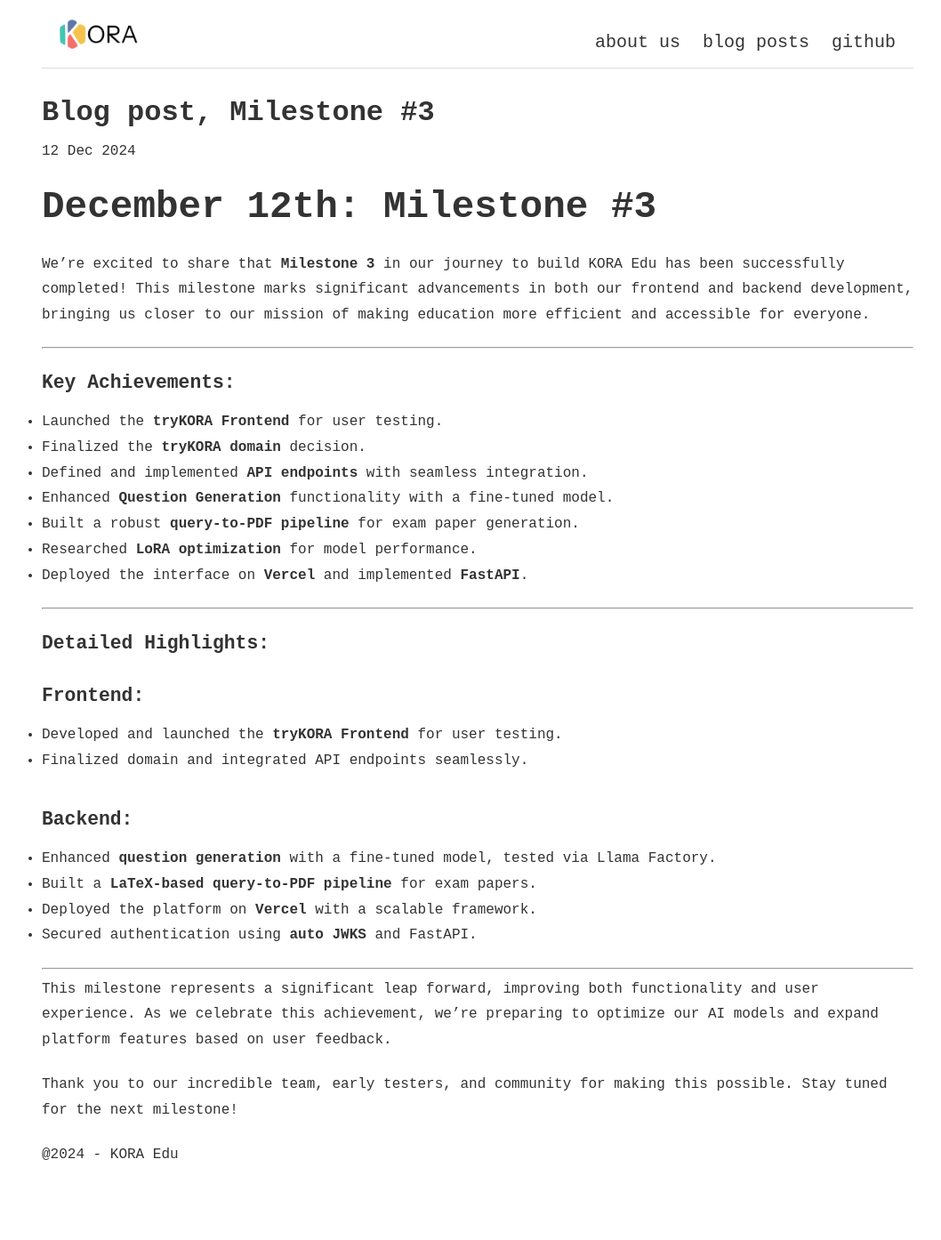
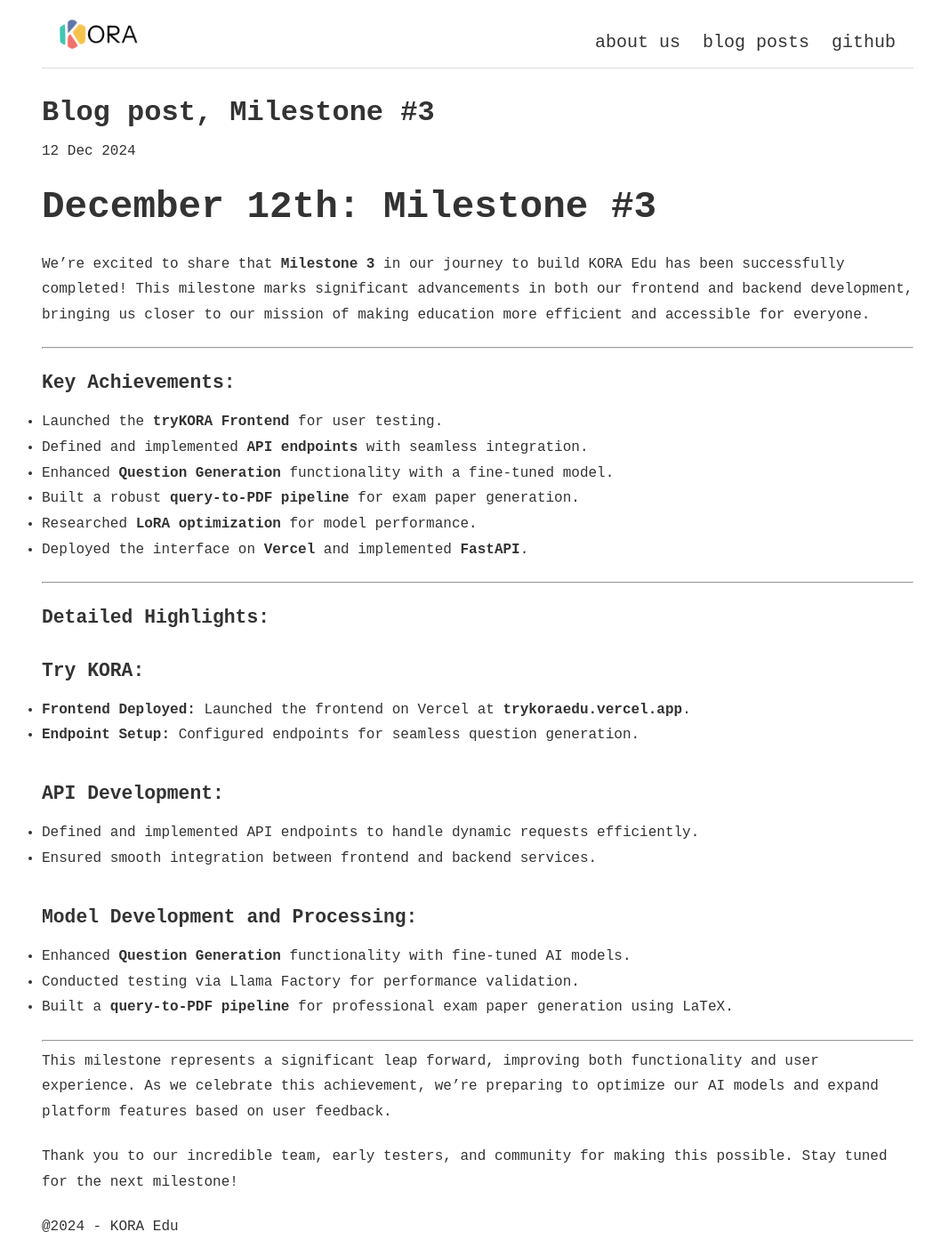
Before and after one commit to kora-edu/kora-edu.github.io, a Jekyll site: the page built from _posts/2024-12-12-milestone-3.md, in a window 1280 px wide. Shown: the whole page at 89% size, without its empty margins (103-1161 px from the left). Built offline with Jekyll 4.4.1, drawn with Linux system fonts in a browser that asks for light colours; before the commit the page ends 1313 px from its top, so only the background shows below that.

Commit message:
Update 2024-12-12-milestone-3.md

```diff
--- a/_posts/2024-12-12-milestone-3.md
+++ b/_posts/2024-12-12-milestone-3.md
@@ -13,7 +13,6 @@
 
 ### Key Achievements:
 - Launched the **tryKORA Frontend** for user testing.
-- Finalized the **tryKORA domain** decision.
 - Defined and implemented **API endpoints** with seamless integration.
 - Enhanced **Question Generation** functionality with a fine-tuned model.
 - Built a robust **query-to-PDF pipeline** for exam paper generation.
@@ -24,15 +23,18 @@
 
 ### Detailed Highlights:
 
-#### **Frontend:**
-- Developed and launched the **tryKORA Frontend** for user testing.
-- Finalized domain and integrated API endpoints seamlessly.
+#### **Try KORA:**
+- **Frontend Deployed:** Launched the frontend on Vercel at [trykoraedu.vercel.app](http://trykoraedu.vercel.app).
+- **Endpoint Setup:** Configured endpoints for seamless question generation.
 
-#### **Backend:**
-- Enhanced **question generation** with a fine-tuned model, tested via Llama Factory.
-- Built a **LaTeX-based query-to-PDF pipeline** for exam papers.
-- Deployed the platform on **Vercel** with a scalable framework.
-- Secured authentication using **auto JWKS** and FastAPI.
+#### **API Development:**
+- Defined and implemented API endpoints to handle dynamic requests efficiently.
+- Ensured smooth integration between frontend and backend services.
+
+#### **Model Development and Processing:**
+- Enhanced **Question Generation** functionality with fine-tuned AI models.
+- Conducted testing via Llama Factory for performance validation.
+- Built a **query-to-PDF pipeline** for professional exam paper generation using LaTeX.
 
 ---
 
```
